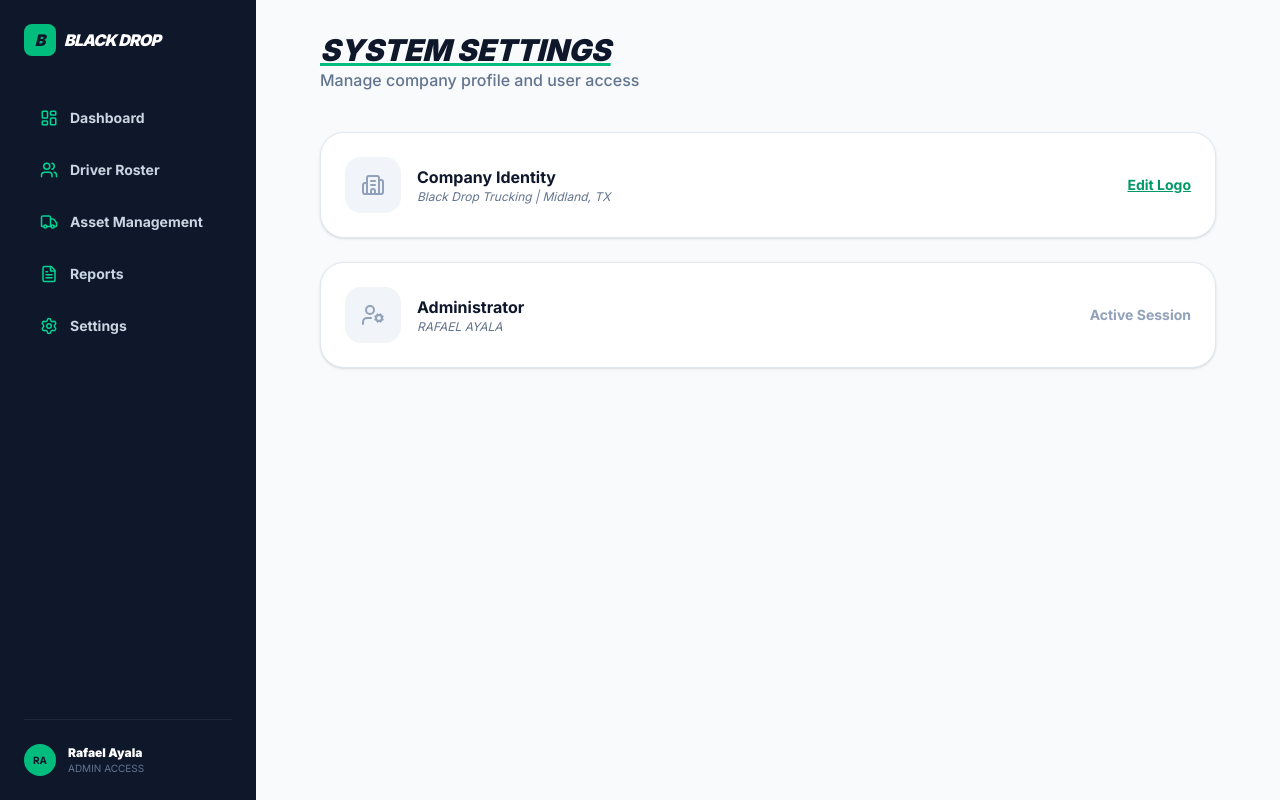
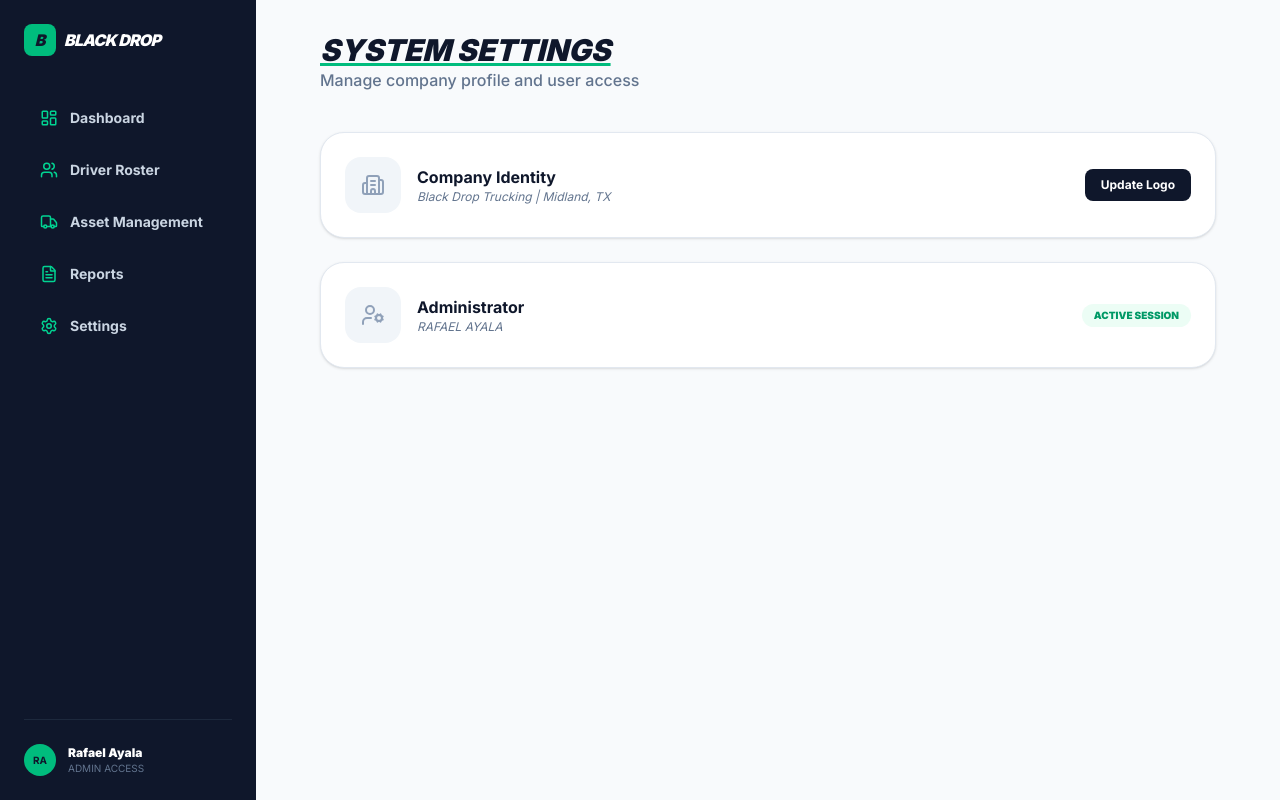
Before and after one commit to rafa09122007-svg/black-drop-compliance, a Next.js app: page /settings in a window 1280 px wide. Built offline with nearby package versions, Linux system fonts and the light colour scheme.

Commit message:
Added settings page for company profile

```diff
--- a/app/settings/page.tsx
+++ b/app/settings/page.tsx
@@ -11,6 +11,7 @@ export default function SettingsPage() {
         </header>
 
         <div className="space-y-6">
+          {/* Company Profile Card */}
           <div className="bg-white p-6 rounded-3xl border border-slate-200 shadow-sm flex items-center justify-between">
             <div className="flex items-center gap-4">
               <div className="p-4 bg-slate-100 rounded-2xl text-slate-400">
@@ -21,9 +22,12 @@ export default function SettingsPage() {
                 <p className="text-xs text-slate-500 italic">Black Drop Trucking | Midland, TX</p>
               </div>
             </div>
-            <button className="text-sm font-bold text-emerald-600 underline">Edit Logo</button>
+            <button className="bg-slate-900 text-white px-4 py-2 rounded-lg text-xs font-bold hover:bg-emerald-600 transition-colors">
+              Update Logo
+            </button>
           </div>
 
+          {/* Admin Info Card */}
           <div className="bg-white p-6 rounded-3xl border border-slate-200 shadow-sm flex items-center justify-between">
             <div className="flex items-center gap-4">
               <div className="p-4 bg-slate-100 rounded-2xl text-slate-400">
@@ -34,7 +38,9 @@ export default function SettingsPage() {
                 <p className="text-xs text-slate-500 italic font-mono uppercase">Rafael Ayala</p>
               </div>
             </div>
-            <button className="text-sm font-bold text-slate-400 cursor-not-allowed">Active Session</button>
+            <span className="px-3 py-1 bg-emerald-50 text-emerald-600 rounded-full text-[10px] font-black uppercase">
+              Active Session
+            </span>
           </div>
         </div>
       </div>
```
